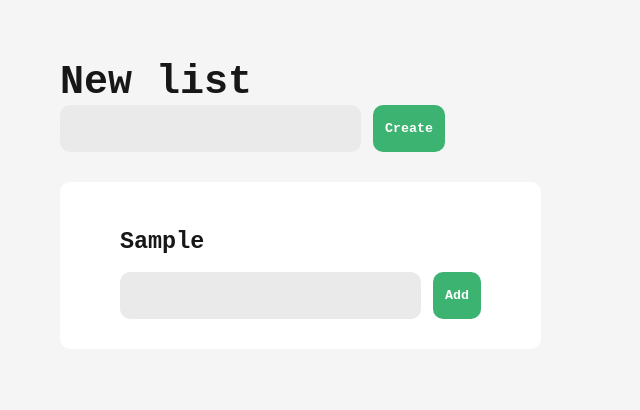
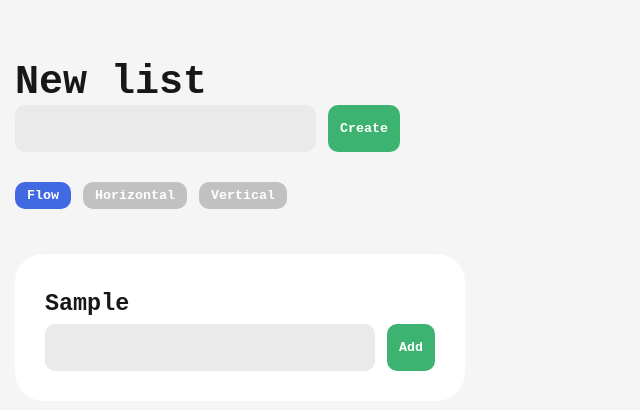
Before and after one commit to stephenmatheis/nextjs-starter, a Next.js app: page / in a window 1280 px wide. Both pictures are taken after typing "Sample" into the empty fields and a click on the button "Create". Shown: the top 410 px of the page, without its empty margins (0-640 px from the left). Built offline with nearby package versions, Linux system fonts and the light colour scheme.

Commit message:
feat: layout

```diff
--- a/app/components/list/list.module.scss
+++ b/app/components/list/list.module.scss
@@ -1,15 +1,36 @@
 .list {
     --margin: 24px;
     --offset: calc(var(--margin) * 2);
+
+    display: inline-flex;
+    padding: 15px;
+    width: 480px;
+
+    &.horizontal {
+        // background-color: red;
+    }
+
+    &.vertical {
+        // background-color: blue;
+    }
+
+    &.flow {
+        // background-color: yellow;
+    }
+
+    .card {
+        display: inline-block;
         background-color: white;
-    padding: 30px 60px;
-    border-radius: 10px;
+        border-radius: 28px;
+        padding: 30px;
+        width: 100%;
+        // min-height: 300px;
 
         .title {
             display: flex;
             align-items: center;
             justify-content: space-between;
-        height: 3rem;
+            height: 2rem;
 
             &:hover {
                 .toolbar {
@@ -130,6 +151,7 @@
                 border: none;
                 background-color: #eaeaea;
                 border-radius: 10px;
+                width: 100%;
             }
 
             .create {
@@ -138,3 +160,4 @@
             }
         }
     }
+}
--- a/app/components/list/list.tsx
+++ b/app/components/list/list.tsx
@@ -1,9 +1,11 @@
 import { KeyboardEvent, useState } from 'react';
 import { TodoProps } from '@/app/types/todos';
 import styles from './list.module.scss';
+import classNames from 'classnames';
 
 type ListComponentProps = {
     index: number;
+    layout: 'Flow' | 'Horizontal' | 'Vertical';
     listId: string;
     name: string;
     todos: TodoProps[];
@@ -19,6 +21,7 @@ type ListComponentProps = {
 };
 
 export function List({
+    layout,
     listId,
     name,
     todos,
@@ -33,7 +36,8 @@ export function List({
     const [editMode, setEditMode] = useState<boolean>(false);
 
     return (
-        <div className={styles.list}>
+        <div className={classNames(styles.list, styles[layout.toLowerCase()])}>
+            <div className={styles.card}>
                 <div className={styles.title}>
                     <h3>{name}</h3>
                     <div className={styles.toolbar}>
@@ -52,7 +56,10 @@ export function List({
                 <ul className={styles.tasks}>
                     {todos.length > 0 &&
                         todos.map(
-                        ({ id, content, isDone }: TodoProps, index: number) => (
+                            (
+                                { id, content, isDone }: TodoProps,
+                                index: number,
+                            ) => (
                                 <li key={id} className={styles.task}>
                                     {editMode && (
                                         <div className={styles.order}>
@@ -62,7 +69,8 @@ export function List({
                                                     let newIndex = index - 1;
 
                                                     if (newIndex === -1) {
-                                                    newIndex = todos.length - 1;
+                                                        newIndex =
+                                                            todos.length - 1;
                                                     }
 
                                                     reorderTasks(
@@ -213,5 +221,6 @@ export function List({
                     </button>
                 </div>
             </div>
+        </div>
     );
 }
--- a/app/components/lists/lists.module.scss
+++ b/app/components/lists/lists.module.scss
@@ -1,6 +1,39 @@
-.lists {
-    display: flex;
-    flex-wrap: wrap;
-    gap: 24px;
-    margin-top: 30px;
+.main {
+    .toolbar {
+        display: flex;
+        margin-top: 30px;
+        gap: 12px;
+        padding-left: 15px;
+    }
+
+    .lists {
+        margin-top: 30px;
+
+        &.flex {
+            display: flex;
+            gap: 24px;
+        }
+
+        &.horizontal {
+            overflow: auto;
+        }
+
+        &.vertical {
+            flex-direction: column;
+        }
+
+        &.flow {
+            column-count: 3;
+            column-gap: 0px;
+            column-width: 460px;
+        }
+
+        @media screen and (max-width: 1100px) {
+            column-count: 2;
+        }
+
+        @media screen and (max-width: 768px) {
+            column-count: 1;
+        }
+    }
 }
--- a/app/components/lists/lists.tsx
+++ b/app/components/lists/lists.tsx
@@ -1,7 +1,8 @@
-import { useEffect } from 'react';
+import { useEffect, useState } from 'react';
 import { ListProps } from '@/app/types/todos';
 import { List } from '../list/list';
 import styles from './lists.module.scss';
+import classNames from 'classnames';
 
 type ListsProps = {
     lists: ListProps[];
@@ -26,6 +27,10 @@ export function Lists({
     toggleTaskCompletion,
     reorderTasks,
 }: ListsProps) {
+    const [layout, setLayout] = useState<'Horizontal' | 'Vertical' | 'Flow'>(
+        'Flow',
+    );
+
     useEffect(() => {
         setListsFromLocalStorage(
             localStorage.getItem('lists')
@@ -35,11 +40,43 @@ export function Lists({
     }, [setListsFromLocalStorage]);
 
     return (
-        <div className={styles.lists}>
+        <main className={styles.main}>
+            <div className={styles.toolbar}>
+                <button
+                    className={classNames({ selected: layout === 'Flow' })}
+                    onClick={() => setLayout('Flow')}
+                >
+                    Flow
+                </button>
+                <button
+                    className={classNames({
+                        selected: layout === 'Horizontal',
+                    })}
+                    onClick={() => setLayout('Horizontal')}
+                >
+                    Horizontal
+                </button>
+                <button
+                    className={classNames({ selected: layout === 'Vertical' })}
+                    onClick={() => setLayout('Vertical')}
+                >
+                    Vertical
+                </button>
+            </div>
+            <div
+                className={classNames(styles.lists, {
+                    [styles.flow]: layout === 'Flow',
+                    [styles.flex]:
+                        layout === 'Horizontal' || layout === 'Vertical',
+                    [styles.horizontal]: layout === 'Horizontal',
+                    [styles.vertical]: layout === 'Vertical',
+                })}
+            >
                 {lists.map(({ id, name, todos }, index) => {
                     return (
                         <List
                             key={id}
+                            layout={layout}
                             listId={id}
                             index={index}
                             name={name}
@@ -53,5 +90,6 @@ export function Lists({
                     );
                 })}
             </div>
+        </main>
     );
 }
--- a/app/globals.css
+++ b/app/globals.scss
@@ -47,6 +47,13 @@ button {
     display: flex;
     align-items: center;
     justify-content: center;
+    background-color: #c1c1c1;
+    color: white;
+
+    &.selected {
+        background-color: royalblue;
+        color: white;
+    }
 }
 
 @media (prefers-color-scheme: dark) {
--- a/app/layout.tsx
+++ b/app/layout.tsx
@@ -1,5 +1,5 @@
 import type { Metadata } from 'next';
-import './globals.css';
+import './globals.scss';
 
 export const metadata: Metadata = {
     title: 'Tasks',
--- a/app/page.module.css
+++ /dev/null
@@ -1,32 +0,0 @@
-.page {
-    font-family: var(--font-geist-sans);
-
-    width: 100vw;
-    margin: 0 auto;
-    padding: 60px;
-}
-
-.toolbar {
-    display: flex;
-    gap: 12px;
-}
-
-.field {
-    font-size: inherit;
-    font-family: inherit;
-    padding: 12px 24px;
-    border: none;
-    background-color: #eaeaea;
-    border-radius: 10px;
-}
-
-.create {
-    background-color: mediumseagreen;
-    color: white;
-}
-
-/* @media (prefers-color-scheme: dark) {
-    .page {
-
-    }
-} */
--- /dev/null
+++ b/app/page.module.scss
@@ -0,0 +1,45 @@
+.page {
+    font-family: var(--font-geist-sans);
+    max-width: 1440px;
+    margin: 0 auto;
+
+    // @media screen and (max-width: 1440px) {
+    //     background-color: red;
+    // }
+
+    // @media screen and (max-width: 1024px) {
+    //     background-color: green;
+    // }
+
+    // @media screen and (max-width: 768px) {
+    //     background-color: blue;
+    // }
+
+    // @media screen and (max-width: 500px) {
+    //     background-color: yellow;
+    // }
+
+    .header {
+        margin-top: 60px;
+        padding-left: 15px;
+
+        .toolbar {
+            display: flex;
+            gap: 12px;
+
+            .field {
+                font-size: inherit;
+                font-family: inherit;
+                padding: 12px 24px;
+                border: none;
+                background-color: #eaeaea;
+                border-radius: 10px;
+            }
+
+            .create {
+                background-color: mediumseagreen;
+                color: white;
+            }
+        }
+    }
+}
--- a/app/page.tsx
+++ b/app/page.tsx
@@ -10,7 +10,7 @@ import {
 import { v4 as uuidv4 } from 'uuid';
 import { Lists } from './components/lists';
 import { ListProps } from './types/todos';
-import styles from './page.module.css';
+import styles from './page.module.scss';
 
 enum ActionType {
     ADD_LIST = 'ADD_LIST',
@@ -276,6 +276,7 @@ export default function Home() {
 
     return (
         <div className={styles.page}>
+            <header className={styles.header}>
                 <h1>New list</h1>
                 <div className={styles.toolbar}>
                     <input
@@ -297,6 +298,7 @@ export default function Home() {
                         Create
                     </button>
                 </div>
+            </header>
             <Lists
                 lists={lists}
                 setListsFromLocalStorage={setListsFromLocalStorage}
```
Lines whose indentation alone changed are shown as unchanged.
